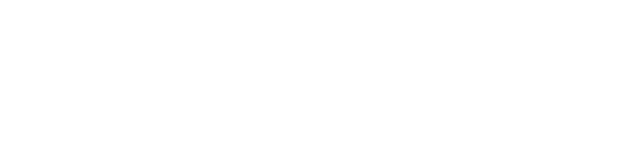
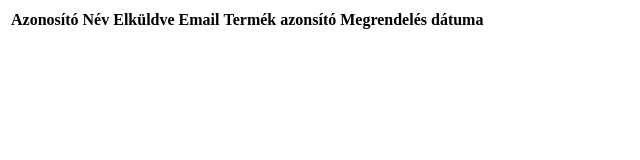
Before and after one commit to AriaBartha/Bartha-Ariana-ajax-crud, a website built with Vite: page Bartha-Ariana-ajax-crud/index.html in a window 1280 px wide. Shown: the whole page, without its empty margins (0-640 px from the left). Built offline with nearby package versions, Linux system fonts and the light colour scheme.

Commit message:
HTML-ben táblázat létrehozva

```diff
--- a/Bartha-Ariana-ajax-crud/index.html
+++ b/Bartha-Ariana-ajax-crud/index.html
@@ -1,13 +1,30 @@
 <!doctype html>
-<html lang="en">
+<html lang="hu">
+
 <head>
   <meta charset="UTF-8" />
   <link rel="icon" type="image/svg+xml" href="/vite.svg" />
   <meta name="viewport" content="width=device-width, initial-scale=1.0" />
   <title>Vite App</title>
 </head>
+
 <body>
-    <div id="app"></div>
+  <div id="app">
+    <table>
+      <thead>
+        <th>Azonosító</th>
+        <th>Név</th>
+        <th>Elküldve</th>
+        <th>Email</th>
+        <th>Termék azonsító</th>
+        <th>Megrendelés dátuma</th>
+      </thead>
+      <tbody id="ordersTable">
+
+      </tbody>
+    </table>
+  </div>
   <script type="module" src="/main.js"></script>
 </body>
+
 </html>
```
Lines whose indentation alone changed are shown as unchanged.
